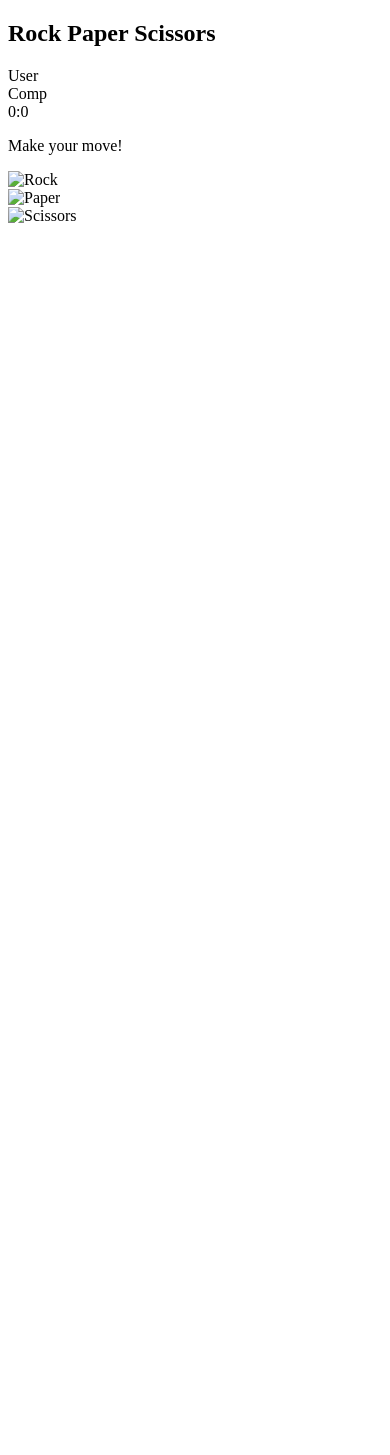
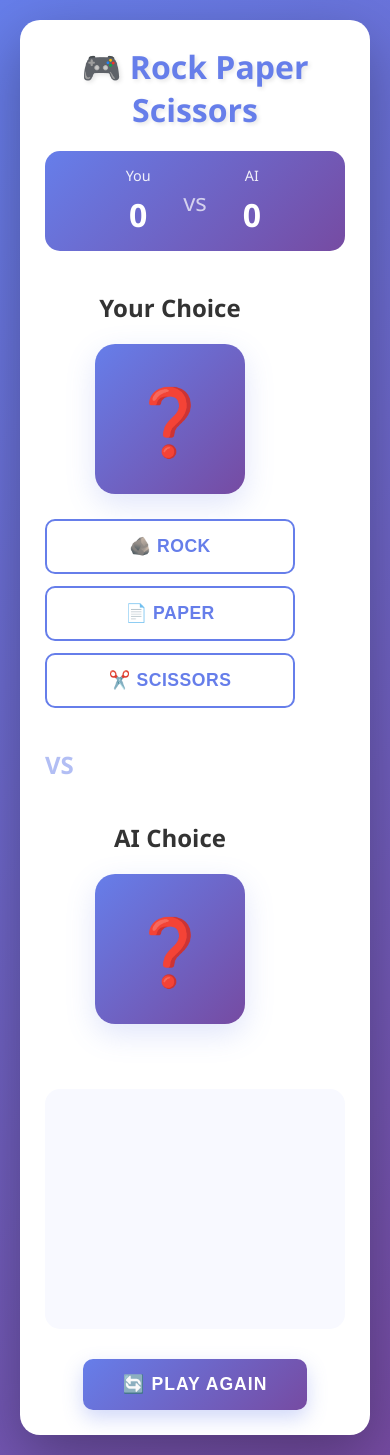
Before and after one commit to vyankateshbairagi/Rock-Paper-Scissors, a plain HTML site: page index.html in a window 390 px wide. Before the commit the page ends 844 px from the top, so only its background shows below. Drawn offline with Linux system fonts and the light colour scheme.

Commit message:
Implement game logic and UI for Rock Paper Scissors game

```diff
--- a/app.js
+++ b/app.js
@@ -0,0 +1,175 @@
+// Game State Management
+const gameState = {
+  userScore: 0,
+  aiScore: 0,
+  userChoice: null,
+  aiChoice: null,
+  gameInProgress: false,
+};
+
+// Game choices configuration
+const choices = {
+  rock: "🪨",
+  paper: "📄",
+  scissors: "✂️",
+};
+
+// DOM Elements
+const choiceButtons = document.querySelectorAll(".choice-btn");
+const playerDisplay = document.getElementById("playerDisplay");
+const aiDisplay = document.getElementById("aiDisplay");
+const resultContainer = document.getElementById("resultContainer");
+const countdownEl = document.getElementById("countdown");
+const resultText = document.getElementById("resultText");
+const resultDetails = document.getElementById("resultDetails");
+const resetBtn = document.getElementById("resetBtn");
+const userScoreEl = document.getElementById("userScore");
+const aiScoreEl = document.getElementById("aiScore");
+
+// Initialize event listeners
+function initializeEventListeners() {
+  choiceButtons.forEach((btn) => {
+    btn.addEventListener("click", handlePlayerChoice);
+  });
+
+  resetBtn.addEventListener("click", resetGame);
+}
+
+// Generate AI choice using Math.random()
+function getAIChoice() {
+  const choiceArray = Object.keys(choices);
+  const randomIndex = Math.floor(Math.random() * choiceArray.length);
+  return choiceArray[randomIndex];
+}
+
+// Handle player choice
+function handlePlayerChoice(event) {
+  if (gameState.gameInProgress) return;
+
+  const selectedChoice = event.target.dataset.choice;
+  gameState.userChoice = selectedChoice;
+
+  // Disable buttons during gameplay
+  disableChoiceButtons(true);
+
+  // Display player choice
+  displayPlayerChoice(selectedChoice);
+
+  // Start countdown and game logic
+  startCountdown();
+}
+
+// Display player choice with emoji
+function displayPlayerChoice(choice) {
+  playerDisplay.innerHTML = `<div class="icon-placeholder">${choices[choice]}</div>`;
+}
+
+// Display AI choice with emoji
+function displayAIChoice(choice) {
+  aiDisplay.innerHTML = `<div class="icon-placeholder">${choices[choice]}</div>`;
+}
+
+// Start 3-2-1 countdown
+function startCountdown() {
+  gameState.gameInProgress = true;
+  let countdown = 3;
+  countdownEl.textContent = countdown;
+
+  const countdownInterval = setInterval(() => {
+    countdown--;
+    if (countdown > 0) {
+      countdownEl.textContent = countdown;
+    } else {
+      clearInterval(countdownInterval);
+      countdownEl.textContent = "";
+
+      // Get AI choice and show it
+      gameState.aiChoice = getAIChoice();
+      displayAIChoice(gameState.aiChoice);
+
+      // Determine winner and show result
+      setTimeout(() => {
+        determineWinner();
+        gameState.gameInProgress = false;
+        disableChoiceButtons(false);
+      }, 500);
+    }
+  }, 1000);
+}
+
+// Determine winner logic
+function determineWinner() {
+  const user = gameState.userChoice;
+  const ai = gameState.aiChoice;
+
+  let result;
+  let resultClass;
+
+  if (user === ai) {
+    result = "It's a Draw! 🤝";
+    resultClass = "draw";
+  } else if (
+    (user === "rock" && ai === "scissors") ||
+    (user === "paper" && ai === "rock") ||
+    (user === "scissors" && ai === "paper")
+  ) {
+    result = "You Win! 🎉";
+    resultClass = "win";
+    gameState.userScore++;
+    userScoreEl.textContent = gameState.userScore;
+  } else {
+    result = "AI Wins! 🤖";
+    resultClass = "lose";
+    gameState.aiScore++;
+    aiScoreEl.textContent = gameState.aiScore;
+  }
+
+  // Update result display
+  resultText.textContent = result;
+  resultText.className = `result-text ${resultClass}`;
+
+  resultDetails.innerHTML = `
+    <div>Your Choice: <strong>${choices[user]} ${user.toUpperCase()}</strong></div>
+    <div>AI Choice: <strong>${choices[ai]} ${ai.toUpperCase()}</strong></div>
+  `;
+}
+
+// Disable/Enable choice buttons
+function disableChoiceButtons(disable) {
+  choiceButtons.forEach((btn) => {
+    btn.disabled = disable;
+  });
+}
+
+// Reset game to initial state
+function resetGame() {
+  gameState.userChoice = null;
+  gameState.aiChoice = null;
+  gameState.gameInProgress = false;
+
+  // Reset displays
+  playerDisplay.innerHTML = '<div class="icon-placeholder">❓</div>';
+  aiDisplay.innerHTML = '<div class="icon-placeholder">❓</div>';
+  countdownEl.textContent = "";
+  resultText.textContent = "";
+  resultText.className = "result-text";
+  resultDetails.textContent = "";
+
+  // Enable buttons
+  disableChoiceButtons(false);
+}
+
+// Reset scores
+function resetScores() {
+  gameState.userScore = 0;
+  gameState.aiScore = 0;
+  userScoreEl.textContent = 0;
+  aiScoreEl.textContent = 0;
+  resetGame();
+}
+
+// Initialize game on page load
+document.addEventListener("DOMContentLoaded", () => {
+  initializeEventListeners();
+  resetGame();
+});
--- a/index.html
+++ b/index.html
@@ -1,37 +1,71 @@
 <!DOCTYPE html>
 <html lang="en">
   <head>
-    <meta charset="UTF-8">
-    <meta name="viewport" content="width=device-width, initial-scale=1.0">
-    <title>Rock Paper Scissors</title>
-    <link rel="stylesheet" href="styles.css">
+    <meta charset="UTF-8" />
+    <meta name="viewport" content="width=device-width, initial-scale=1.0" />
+    <title>Rock Paper Scissors Game</title>
+    <link rel="stylesheet" href="style.css" />
   </head>
   <body>
-    <script src="app.js"></script>
-<h2>Rock Paper Scissors</h2>
+    <div class="main-container">
+      <!-- Header with Score -->
+      <header class="header">
+        <h1 class="title">🎮 Rock Paper Scissors</h1>
         <div class="score-board">
-    <div id="user-label" class="badge">User</div>
-    <div id="computer-label" class="badge">Comp</div>
-    <span id="user-score">0</span>:<span id="computer-score">0</span>
+          <div class="score-item">
+            <span class="score-label">You</span>
+            <span class="score-count" id="userScore">0</span>
           </div>
-<div class="result">
-    <p>Make your move!</p>
+          <div class="score-divider">vs</div>
+          <div class="score-item">
+            <span class="score-label">AI</span>
+            <span class="score-count" id="aiScore">0</span>
           </div>
+        </div>
+      </header>
 
-<div class="choices">
-    <div class="choice" id="r">
-        <img src="rock.png" alt="Rock">
+      <!-- Game Container -->
+      <div class="game-container">
+        <!-- Player Side -->
+        <div class="player-section">
+          <h2 class="section-title">Your Choice</h2>
+          <div class="icon-display" id="playerDisplay">
+            <div class="icon-placeholder">❓</div>
           </div>
-    <div class="choice" id="p">
-        <img src="paper.png" alt="Paper">
-    </div>
-    <div class="choice" id="s">
-        <img src="scissors.png" alt="Scissors">
+          <div class="button-group" id="choiceButtons">
+            <button class="choice-btn" data-choice="rock">🪨 Rock</button>
+            <button class="choice-btn" data-choice="paper">📄 Paper</button>
+            <button class="choice-btn" data-choice="scissors">✂️ Scissors</button>
           </div>
         </div>
 
+        <!-- VS Center -->
+        <div class="vs-center">
+          <span class="vs-text">VS</span>
+        </div>
 
+        <!-- AI Side -->
+        <div class="ai-section">
+          <h2 class="section-title">AI Choice</h2>
+          <div class="icon-display" id="aiDisplay">
+            <div class="icon-placeholder">❓</div>
+          </div>
+        </div>
+      </div>
 
+      <!-- Result Section -->
+      <div class="result-container" id="resultContainer">
+        <div class="countdown" id="countdown"></div>
+        <div class="result-text" id="resultText"></div>
+        <div class="result-details" id="resultDetails"></div>
+      </div>
 
+      <!-- Reset Button -->
+      <div class="button-container">
+        <button class="reset-btn" id="resetBtn">🔄 Play Again</button>
+      </div>
+    </div>
+
+    <script src="app.js"></script>
   </body>
 </html>
--- a/style.css
+++ b/style.css
@@ -0,0 +1,316 @@
+* {
+  margin: 0;
+  padding: 0;
+  box-sizing: border-box;
+}
+
+body {
+  font-family: "Segoe UI", Tahoma, Geneva, Verdana, sans-serif;
+  background: linear-gradient(135deg, #667eea 0%, #764ba2 100%);
+  min-height: 100vh;
+  display: flex;
+  justify-content: center;
+  align-items: center;
+  padding: 20px;
+}
+
+.main-container {
+  background: white;
+  border-radius: 20px;
+  box-shadow: 0 20px 60px rgba(0, 0, 0, 0.3);
+  padding: 40px;
+  max-width: 900px;
+  width: 100%;
+  animation: slideIn 0.5s ease;
+}
+
+@keyframes slideIn {
+  from {
+    opacity: 0;
+    transform: translateY(-20px);
+  }
+  to {
+    opacity: 1;
+    transform: translateY(0);
+  }
+}
+
+/* Header & Title */
+.header {
+  text-align: center;
+  margin-bottom: 40px;
+}
+
+.title {
+  font-size: 2.5rem;
+  color: #667eea;
+  margin-bottom: 20px;
+  text-shadow: 2px 2px 4px rgba(0, 0, 0, 0.1);
+}
+
+/* Score Board */
+.score-board {
+  display: flex;
+  justify-content: center;
+  align-items: center;
+  gap: 30px;
+  background: linear-gradient(135deg, #667eea 0%, #764ba2 100%);
+  padding: 20px 40px;
+  border-radius: 15px;
+  color: white;
+}
+
+.score-item {
+  display: flex;
+  flex-direction: column;
+  align-items: center;
+  gap: 8px;
+}
+
+.score-label {
+  font-size: 0.9rem;
+  opacity: 0.9;
+  font-weight: 500;
+}
+
+.score-count {
+  font-size: 2rem;
+  font-weight: bold;
+  min-width: 50px;
+  text-align: center;
+}
+
+.score-divider {
+  font-size: 1.5rem;
+  opacity: 0.7;
+}
+
+/* Game Container */
+.game-container {
+  display: flex;
+  justify-content: space-between;
+  align-items: flex-start;
+  gap: 40px;
+  margin: 40px 0;
+  flex-wrap: wrap;
+}
+
+.player-section,
+.ai-section {
+  flex: 1;
+  min-width: 250px;
+  display: flex;
+  flex-direction: column;
+  align-items: center;
+}
+
+.section-title {
+  font-size: 1.5rem;
+  color: #333;
+  margin-bottom: 20px;
+  font-weight: 600;
+}
+
+/* Icon Display */
+.icon-display {
+  width: 180px;
+  height: 180px;
+  background: linear-gradient(135deg, #667eea 0%, #764ba2 100%);
+  border-radius: 20px;
+  display: flex;
+  justify-content: center;
+  align-items: center;
+  margin-bottom: 25px;
+  box-shadow: 0 10px 30px rgba(102, 126, 234, 0.2);
+  transition: transform 0.3s ease;
+}
+
+.icon-display:hover {
+  transform: scale(1.05);
+}
+
+.icon-placeholder {
+  font-size: 5rem;
+  animation: pulse 0.6s ease-in-out infinite alternate;
+}
+
+@keyframes pulse {
+  from {
+    transform: scale(1);
+  }
+  to {
+    transform: scale(1.1);
+  }
+}
+
+/* Choice Buttons */
+.button-group {
+  display: flex;
+  flex-direction: column;
+  gap: 12px;
+  width: 100%;
+}
+
+.choice-btn {
+  padding: 15px 25px;
+  font-size: 1.1rem;
+  font-weight: 600;
+  border: 2px solid #667eea;
+  background: white;
+  color: #667eea;
+  border-radius: 10px;
+  cursor: pointer;
+  transition: all 0.3s ease;
+  text-transform: uppercase;
+  letter-spacing: 0.5px;
+}
+
+.choice-btn:hover {
+  background: #667eea;
+  color: white;
+  transform: translateY(-2px);
+  box-shadow: 0 8px 20px rgba(102, 126, 234, 0.3);
+}
+
+.choice-btn:active {
+  transform: translateY(0);
+}
+
+.choice-btn:disabled {
+  opacity: 0.5;
+  cursor: not-allowed;
+  transform: none;
+}
+
+/* VS Center */
+.vs-center {
+  display: flex;
+  justify-content: center;
+  align-items: center;
+  height: 60px;
+}
+
+.vs-text {
+  font-size: 2rem;
+  font-weight: bold;
+  color: #667eea;
+  opacity: 0.5;
+}
+
+/* Result Container */
+.result-container {
+  background: #f8f9ff;
+  border-radius: 15px;
+  padding: 30px;
+  margin: 30px 0;
+  text-align: center;
+  min-height: 150px;
+  display: flex;
+  flex-direction: column;
+  justify-content: center;
+  align-items: center;
+  gap: 15px;
+}
+
+.countdown {
+  font-size: 3rem;
+  font-weight: bold;
+  color: #764ba2;
+  min-height: 60px;
+}
+
+.result-text {
+  font-size: 2rem;
+  font-weight: bold;
+  color: #333;
+  min-height: 40px;
+}
+
+.result-text.win {
+  color: #4caf50;
+}
+
+.result-text.lose {
+  color: #f44336;
+}
+
+.result-text.draw {
+  color: #ff9800;
+}
+
+.result-details {
+  font-size: 1.1rem;
+  color: #666;
+  line-height: 1.8;
+  min-height: 50px;
+}
+
+/* Button Container */
+.button-container {
+  display: flex;
+  justify-content: center;
+  margin-top: 30px;
+}
+
+.reset-btn {
+  padding: 15px 40px;
+  font-size: 1.1rem;
+  font-weight: 600;
+  background: linear-gradient(135deg, #667eea 0%, #764ba2 100%);
+  color: white;
+  border: none;
+  border-radius: 10px;
+  cursor: pointer;
+  transition: all 0.3s ease;
+  text-transform: uppercase;
+  letter-spacing: 1px;
+  box-shadow: 0 8px 20px rgba(102, 126, 234, 0.3);
+}
+
+.reset-btn:hover {
+  transform: translateY(-3px);
+  box-shadow: 0 12px 30px rgba(102, 126, 234, 0.4);
+}
+
+.reset-btn:active {
+  transform: translateY(-1px);
+}
+
+/* Responsive Design */
+@media (max-width: 768px) {
+  .main-container {
+    padding: 25px;
+  }
+
+  .title {
+    font-size: 2rem;
+  }
+
+  .game-container {
+    flex-direction: column;
+    gap: 30px;
+  }
+
+  .vs-center {
+    height: auto;
+    margin: 10px 0;
+  }
+
+  .vs-text {
+    font-size: 1.5rem;
+  }
+
+  .score-board {
+    gap: 20px;
+    padding: 15px 25px;
+  }
+
+  .icon-display {
+    width: 150px;
+    height: 150px;
+  }
+
+  .icon-placeholder {
+    font-size: 4rem;
+  }
+}
```
Lines whose indentation alone changed are shown as unchanged.
